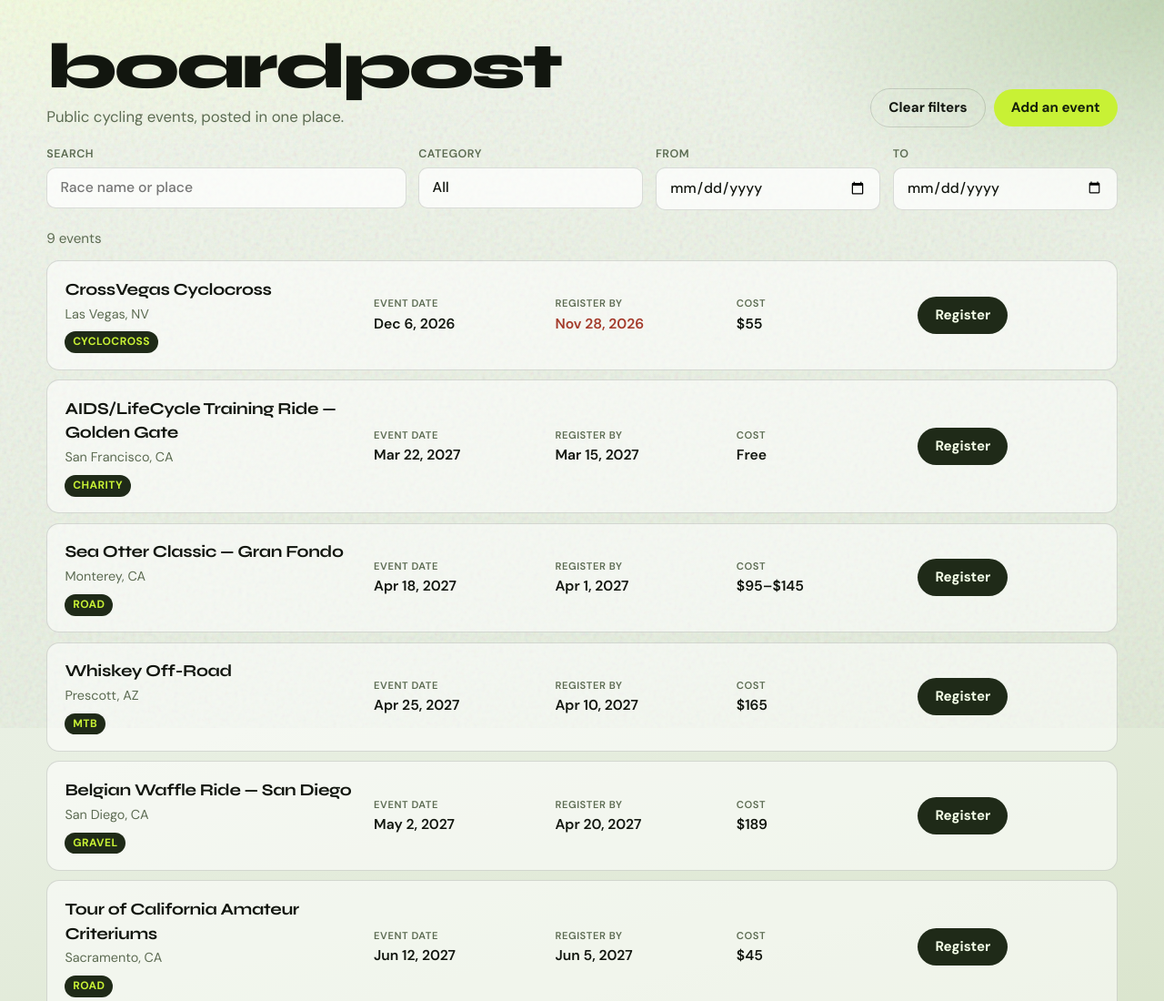
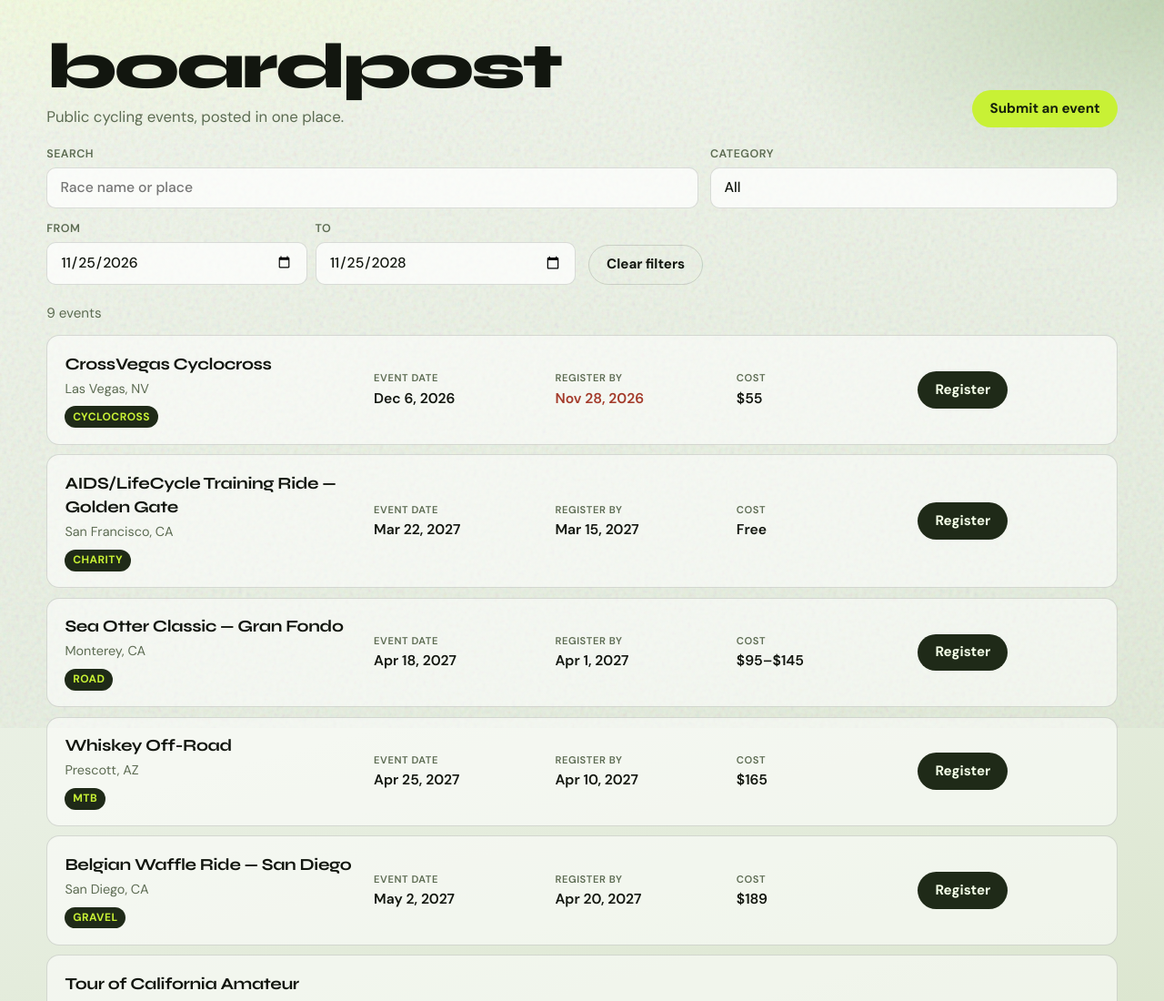
Before and after one commit to brennankreiman/boardpost, a website with bundled scripts: page public/index.html in a window 1280 px wide. Shown: the top 1100 px of the page at 91% size. Built offline with nearby package versions, Linux system fonts and the light colour scheme.

Commit message:
Refine filter layout and default date range on the board. (#5)
Rename the CTA to Submit an event, place Clear filters beside the date pickers, and prefill From/To with today through two years out.

Co-authored-by: Brennan Kreiman <bebop@Brennans-Mac-mini.local>
Co-authored-by: Cursor <cursoragent@cursor.com>

```diff
--- a/public/app.js
+++ b/public/app.js
@@ -146,12 +146,21 @@ function scheduleRefresh() {
   debounceTimer = setTimeout(refreshBoard, 180);
 }
 
+function defaultToDate(now = new Date()) {
+  const twoYearsOut = new Date(now.getFullYear() + 2, now.getMonth(), now.getDate());
+  return todayISODate(twoYearsOut);
+}
+
+function applyDefaultDateRange() {
+  filterFrom.value = todayISODate();
+  filterTo.value = defaultToDate();
+}
+
 function clearFilters() {
   clearTimeout(debounceTimer);
   filterQ.value = "";
   filterCategory.value = "All";
-  filterFrom.value = "";
-  filterTo.value = "";
+  applyDefaultDateRange();
   refreshBoard();
 }
 
@@ -225,4 +234,5 @@ for (const el of [filterQ, filterCategory, filterFrom, filterTo]) {
 }
 
 loadCategories();
+applyDefaultDateRange();
 await refreshBoard();
--- a/public/index.html
+++ b/public/index.html
@@ -21,8 +21,7 @@
         <p class="tagline">Public cycling events, posted in one place.</p>
       </div>
       <div class="header-actions">
-        <button type="button" class="btn btn-ghost btn-small" id="clear-filters">Clear filters</button>
-        <button type="button" class="btn btn-primary" id="open-form">Add an event</button>
+        <button type="button" class="btn btn-primary" id="open-form">Submit an event</button>
       </div>
     </header>
 
@@ -38,6 +37,8 @@
             <option value="All">All</option>
           </select>
         </label>
+        <div class="date-clear-row">
+          <div class="date-range">
             <label class="field">
               <span>From</span>
               <input type="date" id="filter-from" />
@@ -46,6 +47,11 @@
               <span>To</span>
               <input type="date" id="filter-to" />
             </label>
+          </div>
+          <div class="clear-slot">
+            <button type="button" class="btn btn-ghost btn-clear" id="clear-filters">Clear filters</button>
+          </div>
+        </div>
       </section>
 
       <section class="board-meta">
--- a/public/styles.css
+++ b/public/styles.css
@@ -86,14 +86,7 @@ main,
 .header-actions {
   display: flex;
   align-items: center;
-  gap: 0.55rem;
   flex-shrink: 0;
-}
-
-.btn-small {
-  padding: 0.55rem 0.9rem;
-  font-size: 0.82rem;
-  font-weight: 600;
 }
 
 main {
@@ -102,10 +95,41 @@ main {
 
 .filters {
   display: grid;
-  grid-template-columns: 1.6fr repeat(3, minmax(0, 1fr));
+  grid-template-columns: minmax(0, 1.6fr) minmax(0, 1fr);
   gap: 0.85rem;
   margin-bottom: 1.25rem;
   animation: rise 0.7s ease 0.08s both;
+  align-items: end;
+}
+
+.date-clear-row {
+  grid-column: 1 / -1;
+  display: grid;
+  grid-template-columns: 1fr 1fr;
+  gap: 0.85rem;
+  align-items: end;
+}
+
+.date-range {
+  display: grid;
+  grid-template-columns: 1fr 1fr;
+  gap: 0.55rem;
+  min-width: 0;
+}
+
+.clear-slot {
+  display: flex;
+  align-items: end;
+  justify-content: flex-start;
+  min-width: 0;
+}
+
+.btn-clear {
+  padding: 0.55rem 0.85rem;
+  font-size: 0.78rem;
+  font-weight: 600;
+  white-space: nowrap;
+  height: 2.7rem;
 }
 
 .field {
@@ -117,9 +141,10 @@ main {
   letter-spacing: 0.04em;
   text-transform: uppercase;
   color: var(--muted);
+  min-width: 0;
 }
 
-.field.grow {
+.filters > .grow {
   min-width: 0;
 }
 
@@ -388,6 +413,10 @@ main {
     grid-template-columns: 1fr 1fr;
   }
 
+  .date-clear-row {
+    grid-template-columns: 1fr 1fr;
+  }
+
   .event-row {
     grid-template-columns: 1fr 1fr;
     gap: 0.85rem 1rem;
@@ -408,12 +437,11 @@ main {
     align-items: flex-start;
   }
 
-  .header-actions {
-    width: 100%;
-    justify-content: flex-end;
+  .filters {
+    grid-template-columns: 1fr;
   }
 
-  .filters {
+  .date-clear-row {
     grid-template-columns: 1fr;
   }
 
```
Lines whose indentation alone changed are shown as unchanged.
